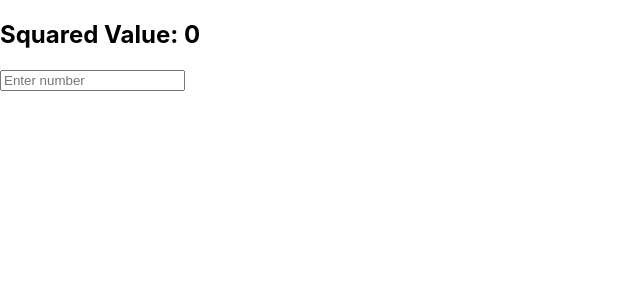
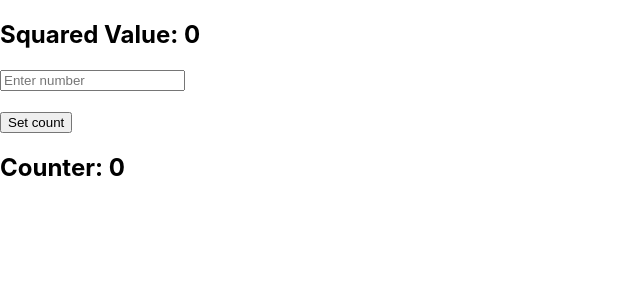
Before and after one commit to gosnippets/reactdemo, a React (Create React App) app: page / in a window 1280 px wide. Shown: the top 300 px of the page, without its empty margins (0-640 px from the left). Built offline with nearby package versions, Linux system fonts and the light colour scheme.

Commit message:
useCallback example

```diff
--- a/src/ReactHooks/ReactHooks.jsx
+++ b/src/ReactHooks/ReactHooks.jsx
@@ -4,6 +4,7 @@ import UseEffectExample from './UseEffectExample'
 import UseRefExample from './UseRefExample'
 import UseReducerExample from './UseReducerExample'
 import UseMemoExample from './UseMemoExample'
+import UseCallbackExample from './UseCallbackExample'
 
 export default function ReactHooks() {
   return (
@@ -12,7 +13,8 @@ export default function ReactHooks() {
       {/* <UseEffectExample/> */}
       {/* <UseRefExample/> */}
       {/* <UseReducerExample/> */}
-      <UseMemoExample/>
+      {/* <UseMemoExample/> */}
+      <UseCallbackExample/>
     </>
   )
 }
--- /dev/null
+++ b/src/ReactHooks/UseCallbackExample.jsx
@@ -0,0 +1,31 @@
+import React, { memo, useCallback, useState } from 'react'
+
+export default function UseCallbackExample() {
+    const [count, setCount] = useState(0);
+    const [number, setNumber] = useState(0);
+
+    const squaredNum = useCallback((num) => {
+        console.log("squaredNum", num)
+        setNumber(Math.pow(num, 2))
+    }, [number])
+
+    return (
+        <>
+            <ShowNumber number={number} setNumber={squaredNum}/>
+            <br /><br />
+            <button onClick={() => setCount(count + 1)}>Set count</button>
+            <h2>Counter: {count}</h2>
+
+        </>
+    )
+}
+
+const ShowNumber = memo(({number, setNumber}) => {
+    console.log("Child component...")
+    return (
+        <>
+            <div><h2>Squared Value: {number}</h2></div>
+            <input type='number' onChange={(e) => setNumber(e.target.value)} placeholder='Enter number' />
+        </>
+    )
+});
--- a/src/ReactHooks/UseMemoExample.jsx
+++ b/src/ReactHooks/UseMemoExample.jsx
@@ -57,9 +57,9 @@ export default function UseMemoExample() {
             <div><h2>Squared Value: {squaredNum}</h2></div>
             <input type='number' onChange={(e) => setNumber(e.target.value)} placeholder='Enter number' />
 
-            {/* <br /><br />
+            <br /><br />
             <button onClick={() => setCount(count + 1)}>Set count</button>
-            <h2>Counter: {count}</h2> */}
+            <h2>Counter: {count}</h2>
 
         </>
     )
```
Also changed, not shown: Notes.txt.
